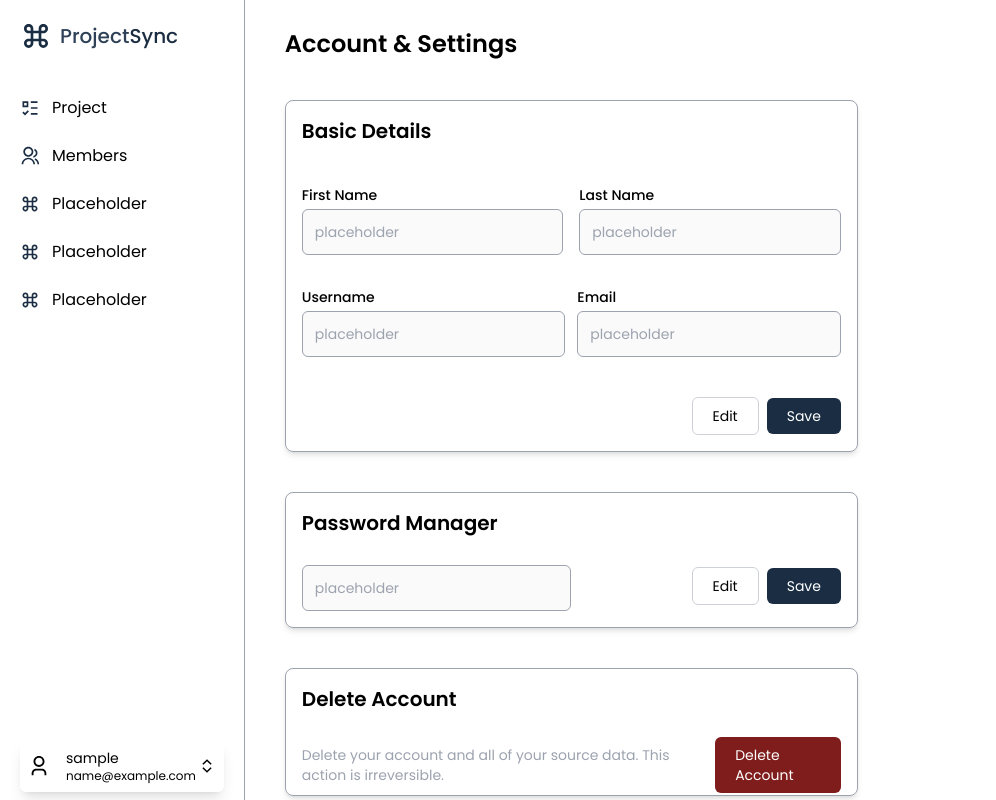
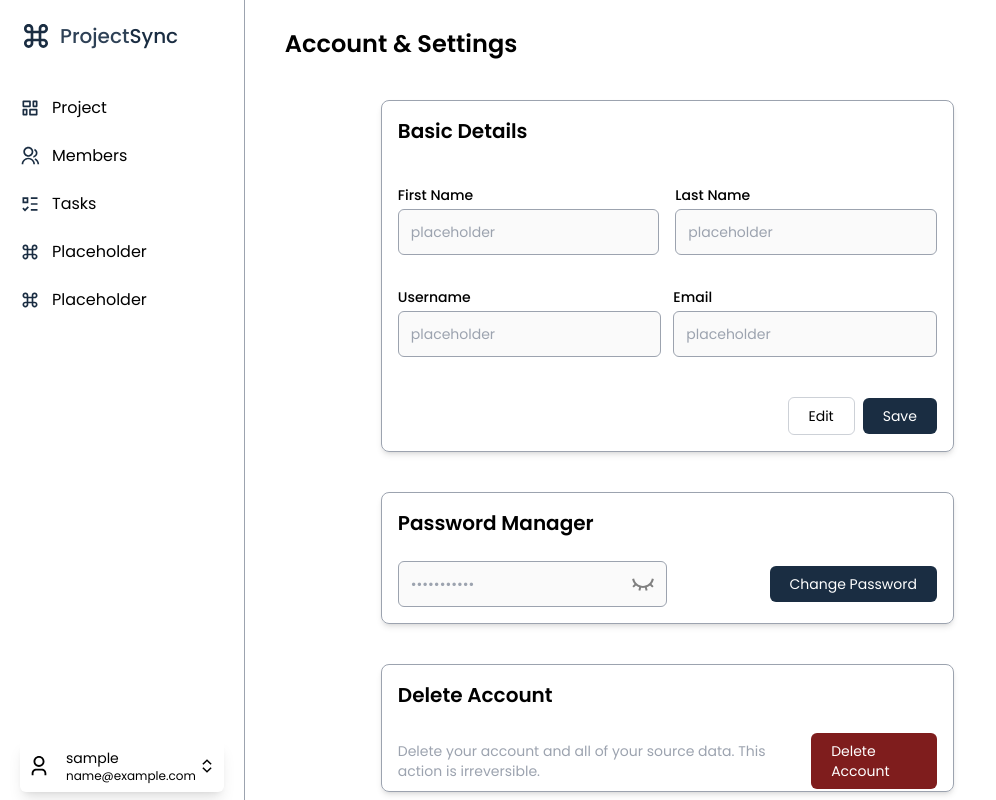
Before and after one commit to ruszuel/Project-Management, a React (Vite) app in the folder frontend/: page /profile in a window 1280 px wide. Shown: the whole page, without its empty margins (0-996 px from the left). Built offline with nearby package versions, Linux system fonts and the light colour scheme; sample sign-in values are in the browser's storage.

Commit message:
finished common feature UI

```diff
--- a/frontend/src/Context.jsx
+++ b/frontend/src/Context.jsx
@@ -9,6 +9,7 @@ import React, {createContext, useState, useContext, useEffect} from 'react'
     })
     const [data, setData] = useState([])
     const [del, setDel] = useState(false)
+    const [changeP, setChangeP] = useState(false)
 
     const login = () => {
       const items = JSON.parse(localStorage.getItem('user'))
@@ -29,7 +30,7 @@ import React, {createContext, useState, useContext, useEffect} from 'react'
 
     // const isAuthenticated = user
     return(
-      <AuthContext.Provider value={{login, user, data, logout, del, setDel}}>
+      <AuthContext.Provider value={{login, user, data, logout, del, setDel, changeP, setChangeP}}>
         {children}
       </AuthContext.Provider>
     )
--- a/frontend/src/components/Profile.jsx
+++ b/frontend/src/components/Profile.jsx
@@ -1,9 +1,12 @@
-import React, { createContext, useContext } from 'react'
+import React, { createContext, useContext, useState } from 'react'
 import ProfileFields from '../reusable/ProfileFields'
 import { useAuth } from '../Context'
+import { RiEyeCloseLine, RiEyeLine } from '@remixicon/react'
 
 const Profile = () => {
-    const { setDel } = useAuth()
+    const { setDel, setChangeP } = useAuth()
+    const [isDisable, setIsDisable] = useState(true)
+    const [togglePass, setTogglePass] = useState(false)
   return (
     <div className='p-7 px-10 font-poppins flex flex-col h-screen gap-10'>
         <div>
@@ -12,47 +15,48 @@ const Profile = () => {
             </div>
         </div>
         {/* holder ng mga cards */}
-
-        <div className='border border-gray-400 w-3/5 h-96 rounded-lg shadow-md justify-between p-4 flex flex-col gap-4'>
+        <div className='border border-gray-400 w-3/5 h-96 rounded-lg shadow-md justify-between p-4 flex flex-col gap-4 ml-24'>
             <p className='text-xl font-semibold mb-6'>Basic Details</p>
 
             <div className='flex flex-col gap-8 mb-6'>
                 <div className='flex gap-4'>
-                    <ProfileFields title={'First Name'} value={'placeholder'} />
-                    <ProfileFields title={'Last Name'} value={'placeholder'} />
+                    <ProfileFields title={'First Name'} value={'placeholder'} disabled={isDisable}/>
+                    <ProfileFields title={'Last Name'} value={'placeholder'} disabled={isDisable}/>
                 </div>
 
                 <div className='flex gap-3'>
-                    <ProfileFields title={'Username'} value={'placeholder'} />
-                    <ProfileFields title={'Email'} value={'placeholder'} />
+                    <ProfileFields title={'Username'} value={'placeholder'} disabled={true}/>
+                    <ProfileFields title={'Email'} value={'placeholder'} disabled={true}/>
                 </div>
             </div>
 
             <div className='flex items-center justify-end gap-2'>
-                <p className='px-5 py-2 border-gray-400/50 border rounded-md hover:bg-gray-200/50 text-sm cursor-pointer' onClick={() => setIsOpen(false)}>Edit</p>
-                <p className='px-5 py-2 bg-[#1A2D42] text-white rounded-md hover:bg-[#D4D8DD] text-sm cursor-pointer'>Save</p>
+                <p className='px-5 py-2 border-gray-400/50 border rounded-md hover:bg-gray-200/50 text-sm cursor-pointer' onClick={() => setIsDisable(false)}>Edit</p>
+                <p className='px-5 py-2 bg-[#1A2D42] text-white rounded-md hover:bg-[#D4D8DD] text-sm cursor-pointer' onClick={() => setIsDisable(true)}>Save</p>
             </div>
 
         </div>
-        <div className='border border-gray-400 w-3/5 h-40 rounded-lg shadow-md p-4'>
+        <div className='border border-gray-400 w-3/5 h-40 rounded-lg shadow-md p-4 ml-24'>
             {/* Password and Change Password */}
             <p className='text-xl font-semibold mb-6'>Password Manager</p>
             <div className='flex justify-between items-center'>
-                <ProfileFields title={''} value={'placeholder'} />
+                <div className='w-[50%] relative flex items-center'>
+                    <input type={togglePass ? 'text' : 'password'} className='w-full p-3 border border-gray-400 rounded-md focus:outline-gray-400 text-sm disabled:text-gray-400' disabled={true} defaultValue={'placeholder'}/>
+                    {togglePass ? <RiEyeLine size={24} color='gray' className='absolute right-0 mr-3 cursor-pointer' onClick={() => setTogglePass(false)}/> : <RiEyeCloseLine size={24} color='gray' className='absolute right-0 mr-3 cursor-pointer' onClick={() => setTogglePass(true)}/>}
+                </div>
+
                 <div className='flex items-center justify-end gap-2'>
-                    <p className='px-5 py-2 border-gray-400/50 border rounded-md hover:bg-gray-200/50 text-sm cursor-pointer' onClick={() => setIsOpen(false)}>Edit</p>
-                    <p className='px-5 py-2 bg-[#1A2D42] text-white rounded-md hover:bg-[#D4D8DD] text-sm cursor-pointer'>Save</p>
+                    <p className='px-5 py-2 bg-[#1A2D42] text-white rounded-md hover:bg-[#D4D8DD] text-sm cursor-pointer' onClick={() => setChangeP(true)}>Change Password</p>
                 </div>
             </div>
 
         </div>
-        <div className='border border-gray-400 w-3/5 h-32 rounded-lg shadow-md p-4'>
+        <div className='border border-gray-400 w-3/5 h-32 rounded-lg shadow-md p-4 ml-24'>
             {/* Delete Account */}
             <p className='text-xl font-semibold mb-6'>Delete Account</p>
             <div className='flex justify-between items-center'>
                 <p className='text-sm text-gray-400'>Delete your account and all of your source data. This action is irreversible.</p>
                 <p className='px-5 py-2 bg-red-900 text-white rounded-md hover:bg-[#D4D8DD] text-sm cursor-pointer' onClick={() => setDel(true)}>Delete Account</p>
-
             </div>
         </div>
     </div>
--- a/frontend/src/components/SideBar.jsx
+++ b/frontend/src/components/SideBar.jsx
@@ -1,16 +1,27 @@
 import React, { useContext, useEffect, useState } from 'react'
 import logo from '../assets/images/logo.png'
-import {RiCommandLine, RiExpandUpDownLine, RiTeamLine, RiUser3Line} from '@remixicon/react'
+import {RiCommandLine, RiExpandUpDownLine, RiEyeCloseLine, RiEyeLine, RiTeamLine, RiUser3Line} from '@remixicon/react'
 import SidebarItem from '../reusable/SidebarItem'
 import SidebarModal from '../reusable/SidebarModal'
-import { useAuth, changePass } from '../Context'
+import { useAuth } from '../Context'
 import { Navigate, useNavigate } from 'react-router-dom'
+import * as yup from 'yup'
+import { Formik } from 'formik'
 
 const SideBar = () => {
     const [visible, setVisible] = useState(false)
     const [isOpen, setIsOpen] = useState(false)
-    const { logout, data, del, setDel} = useAuth()
+    const [togglePass, setTogglePass] = useState(false)
+    const [toggleOld, setToggleOld] = useState(false)
+    const [toggleConfirm, setToggleConfirm] = useState(false)
+    const { logout, data, del, setDel, changeP, setChangeP} = useAuth()
     const navigate = useNavigate()
+
+    const changePassScheme = yup.object().shape({
+        oldPass: yup.string().required('This is a required field').min(8),
+        newPass: yup.string().min(8).required('This is a required field'),
+        confirmPass: yup.string().oneOf([yup.ref('newPass'), null]).required('This is a required field')
+    })
 
   return (
     <div className='flex w-[15.3rem] h-screen font-poppins'>
@@ -28,9 +39,9 @@ const SideBar = () => {
                 </div>
                 <div className='w-full'>
                     {/* pages */}
-                    <SidebarItem icon={'RiListCheck3'} item={'Project'}/>
+                    <SidebarItem icon={'RiDashboardHorizontalLine'} item={'Project'}/>
                     <SidebarItem icon={'RiGroupLine'} item={'Members'} onClick={() => navigate('/members')}/>
-                    <SidebarItem icon={'RiCommandLine'} item={'Placeholder'} onClick={() => navigate('/forgot-pass')}/>
+                    <SidebarItem icon={'RiListCheck3'} item={'Tasks'} onClick={() => navigate('/forgot-pass')}/>
                     <SidebarItem icon={'RiCommandLine'} item={'Placeholder'}/>
                     <SidebarItem icon={'RiCommandLine'} item={'Placeholder'}/>
                 </div>
@@ -76,11 +87,70 @@ const SideBar = () => {
                     <p className='text-sm font-light text-gray-400'>Your account will be deleted permanently. This action is irreversible.</p>
                     <div className='flex items-center justify-end gap-2'>
                         <p className='px-3 py-2 border-gray-400/50 border rounded-md hover:bg-gray-200/50 text-sm cursor-pointer' onClick={() => setDel(false)}>No</p>
-                        <p className='px-3 py-2 bg-[#1A2D42] text-white rounded-md hover:bg-[#D4D8DD] text-sm cursor-pointer' onClick={() => {setDel(false); logout(); <Navigate to={'/'}/>}}>Yes</p>
+                        <p className='px-3 py-2 bg-red-900 text-white rounded-md hover:bg-[#D4D8DD] text-sm cursor-pointer' onClick={() => {setDel(false); logout(); <Navigate to={'/'}/>}}>Yes</p>
                     </div>
                 </div>
             </div>
         }
+        {changeP &&
+            <div className='flex flex-col justify-center items-center w-screen h-screen bg-black/50 absolute z-30'>
+                <div className='bg-white p-5 rounded-md w-2/6 flex flex-col gap-10'>
+                    <p className='text-xl font-semibold'>Change Password</p>
+                    <Formik
+                        initialValues={{oldPass: '', newPass: '', confirmPass: ''}}
+                        validationSchema={changePassScheme}
+                        onSubmit={(val) => {
+
+                        }}
+                    >
+                        {(props) => (
+                            <div className='grid gap-4'>
+                                <div>
+                                    <div className='flex justify-between'>
+                                        <p className='font-medium text-sm'>Old Password</p>
+                                        <p className='text-red-400 text-sm justify-self-end'>{props.errors.oldPass && props.touched.oldPass && props.errors.oldPass}</p>
+                                    </div>
+
+                                    <div className='relative flex items-center'>
+                                        <input type={toggleOld ? 'text' : 'password'} className='w-full p-3 border border-gray-400 rounded-md focus:outline-gray-400 text-sm disabled:text-gray-400' onChange={props.handleChange('oldPass')} onBlur={props.handleBlur('oldPass')}/>
+                                        {toggleOld ? <RiEyeLine size={24} color='gray' className='absolute right-0 mr-3 cursor-pointer' onClick={() => setToggleOld(false)}/> : <RiEyeCloseLine size={24} color='gray' className='absolute right-0 mr-3 cursor-pointer' onClick={() => setToggleOld(true)}/>}
+                                    </div>
+                                </div>
+
+                                <div>
+                                    <div className='flex justify-between'>
+                                        <p className='font-medium text-sm'>New Password</p>
+                                        <p className='text-red-400 text-sm justify-self-end'>{props.errors.newPass && props.touched.newPass && props.errors.newPass}</p>
+                                    </div>
+                                    <div className='relative flex items-center'>
+                                        <input type= {togglePass ? 'text' : 'password'} className='w-full p-3 border border-gray-400 rounded-md focus:outline-gray-400 text-sm disabled:text-gray-400' onChange={props.handleChange('newPass')} onBlur={props.handleBlur('newPass')}/>
+                                        {togglePass ? <RiEyeLine size={24} color='gray' className='absolute right-0 mr-3 cursor-pointer' onClick={() => setTogglePass(false)}/> : <RiEyeCloseLine size={24} color='gray' className='absolute right-0 mr-3 cursor-pointer' onClick={() => setTogglePass(true)}/>}
+                                    </div>
+                                </div>
+
+                                <div>
+                                    <div className='flex justify-between'>
+                                        <p className='font-medium text-sm'>Confirm Password</p>
+                                        <p className='text-red-400 text-sm justify-self-end'>{props.errors.confirmPass && props.touched.confirmPass && props.errors.confirmPass}</p>
+                                    </div>
+                                    <div className='relative flex items-center'>
+                                        <input type={toggleConfirm ? 'text' : 'password'} className='w-full p-3 border border-gray-400 rounded-md focus:outline-gray-400 text-sm disabled:text-gray-400' onChange={props.handleChange('confirmPass')} onBlur={props.handleBlur('confirmPass')}/>
+                                        {toggleConfirm ? <RiEyeLine size={24} color='gray' className='absolute right-0 mr-3 cursor-pointer' onClick={() => setToggleConfirm(false)}/> : <RiEyeCloseLine size={24} color='gray' className='absolute right-0 mr-3 cursor-pointer' onClick={() => setToggleConfirm(true)}/>}
+                                    </div>
+                                </div>
+                                <div className='flex items-center justify-end gap-2'>
+                                    <p className='px-3 py-2 border-gray-400/50 border rounded-md hover:bg-gray-200/50 text-sm cursor-pointer' onClick={() => setChangeP(false)}>Cancel</p>
+                                    <p className='px-3 py-2 bg-[#1A2D42] text-white rounded-md hover:bg-[#D4D8DD] text-sm cursor-pointer' onClick={props.handleSubmit}>Change password</p>
+                                </div>
+                            </div>
+
+                        )}
+                    </Formik>
+
+                </div>
+            </div>
+        }
+
     </div>
   )
 }
--- a/frontend/src/reusable/ProfileFields.jsx
+++ b/frontend/src/reusable/ProfileFields.jsx
@@ -4,7 +4,7 @@ const ProfileFields = (props) => {
   return (
     <div className='w-[50%] grid gap-1'>
         <p className='font-medium text-sm'>{props.title}</p>
-        <input type="text" className='w-full p-3 border border-gray-400 rounded-md focus:outline-gray-400 text-sm disabled:text-gray-400' disabled value={props.value}/>
+        <input type="text" className='w-full p-3 border border-gray-400 rounded-md focus:outline-gray-400 text-sm disabled:text-gray-400' disabled={props.disabled} defaultValue={props.value}/>
     </div>
   )
 }
```
